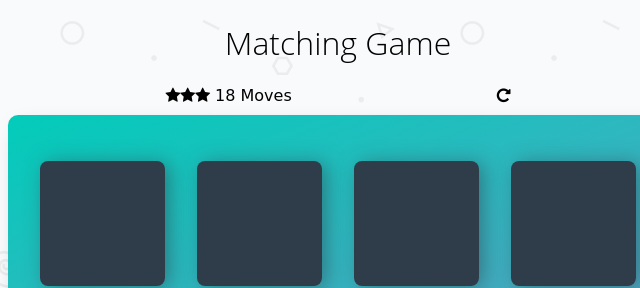
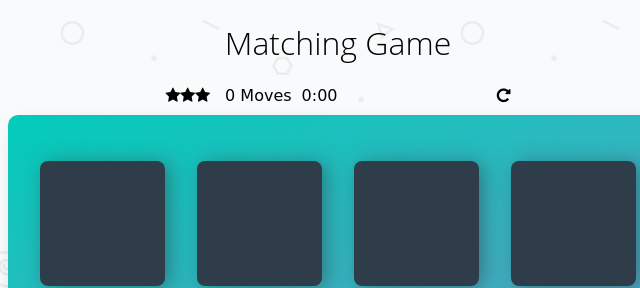
Before and after one commit to spark72018/memory-game, a website: page index.html in a window 1280 px wide. Shown: the top 288 px of the page, 302-942 px from the left. Drawn offline with Linux system fonts and the light colour scheme; a web font is replaced by a local one.

Commit message:
added TEXT-DISPLAY class to MOVES and TIMER class tags

```diff
--- a/css/app.css
+++ b/css/app.css
@@ -119,14 +119,6 @@ h1 {
   transform: rotateY(0);
 }
 
-/* .card.match .back {
-  z-index: -1;
-} */
-
-/*
- * Styles for the Score Panel
- */
-
 .score-panel {
   text-align: left;
   width: 345px;
@@ -145,6 +137,10 @@ h1 {
   display: inline-block;
 }
 
+.score-panel .text-display {
+  margin-left: 10px;
+}
+
 .score-panel .restart {
   float: right;
   cursor: pointer;
--- a/transpiled-js/app.js
+++ b/transpiled-js/app.js
@@ -49,7 +49,17 @@ function _classCallCheck(instance, Constructor) { if (!(instance instanceof Cons
         var spanTag = document.createElement('span');
 
         spanTag.innerText = numOfMoves;
-        spanTag.setAttribute('class', 'moves');
+        spanTag.setAttribute('class', 'text-display moves');
+
+        return spanTag;
+      }
+    }, {
+      key: 'makeTimerTag',
+      value: function makeTimerTag(initialTime) {
+        var spanTag = document.createElement('span');
+
+        spanTag.innerText = initialTime;
+        spanTag.setAttribute('class', 'text-display timer');
 
         return spanTag;
       }
@@ -75,7 +85,8 @@ function _classCallCheck(instance, Constructor) { if (!(instance instanceof Cons
         var restartButton = this.makeRestartButton();
         var section = document.createElement('SECTION');
         var unorderedList = document.createElement('ul');
-        var movesTag = this.makeMovesTag();
+        var movesTag = this.makeMovesTag('0 Moves');
+        var timerTag = this.makeTimerTag('0:00');
 
         for (var i = 0; i < numberOfStars; i++) {
           var iconWithCssClass = this.makeIcon('fa fa-star');
@@ -87,6 +98,7 @@ function _classCallCheck(instance, Constructor) { if (!(instance instanceof Cons
 
         section.appendChild(unorderedList);
         section.appendChild(movesTag);
+        section.appendChild(timerTag);
         section.appendChild(restartButton);
 
         section.setAttribute('class', classString);
@@ -264,7 +276,6 @@ function _classCallCheck(instance, Constructor) { if (!(instance instanceof Cons
     _createClass(GameController, [{
       key: 'handleClick',
       value: function handleClick(e) {
-        // e.preventDefault();
         console.log('top level', e.target);
         var cssClasses = e.target.classList;
         var isCard = cssClasses.contains('back') || cssClasses.contains('front');
@@ -432,5 +443,5 @@ function _classCallCheck(instance, Constructor) { if (!(instance instanceof Cons
 
   var moves = document.getElementsByClassName('moves')[0];
 
-  gameView.renderNumMovesMade(18, moves);
+  // gameView.renderNumMovesMade(18, moves);
 })();
```
Also changed, not shown: es6-js/app.js (+14 -4 lines).
